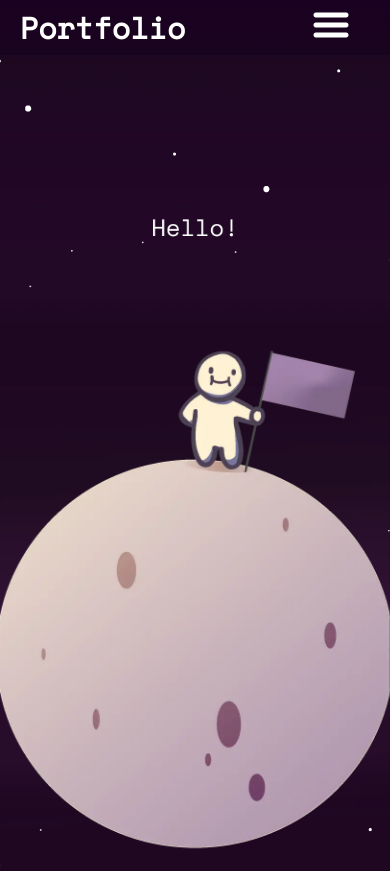
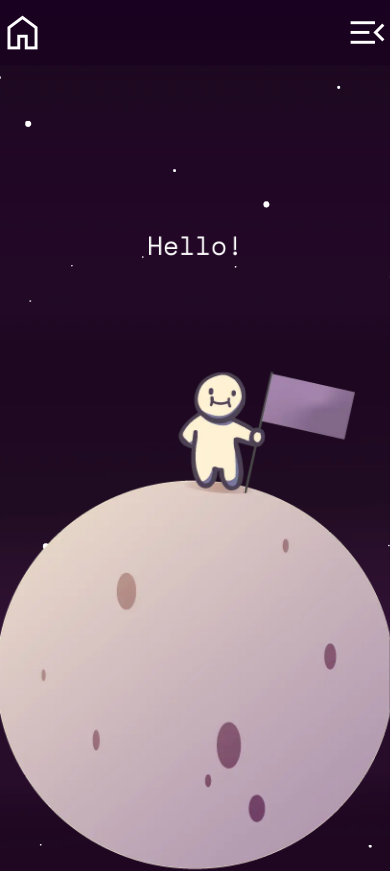
Before and after one commit to JerSabino/website, a React (Vite) app in the folder portfolio/: page / in a window 390 px wide. Shown: the top 871 px of the page. Built offline with nearby package versions, Linux system fonts and the light colour scheme.

Commit message:
Fixes to navbar

```diff
--- a/portfolio/index.html
+++ b/portfolio/index.html
@@ -3,6 +3,7 @@
   <head>
     <meta charset="UTF-8" />
     <link rel="icon" type="image/svg+xml" href="/vite.svg" />
+    <link rel="stylesheet" href="https://fonts.googleapis.com/css2?family=Material+Symbols+Outlined:opsz,wght,FILL,GRAD@20..48,100..700,0..1,-50..200" />
     <meta name="viewport" content="width=device-width, initial-scale=1.0" />
     <title>JS</title>
   </head>
--- a/portfolio/src/components/Navbar/Navbar.jsx
+++ b/portfolio/src/components/Navbar/Navbar.jsx
@@ -10,31 +10,23 @@ export const Navbar = () => {
 
   return (
     <nav className={styles.navbar}>
-      <a className={styles.title} href="/">
-        Portfolio
-      </a>
+      <a class="material-symbols-outlined" href="#hero" id={styles['icon']}>home</a>
       <div className={styles.menu}>
-        <img
-          className={styles.menuBtn}
-          src={
-            menuOpen
-              ? getImageUrl("nav/hamburgerCloseIcon.png")
-              : getImageUrl("nav/hamburgerIcon.png")}
-          alt="menu-button"
-          onClick={() => setMenuOpen(!menuOpen)}
-        />
+        { menuOpen
+          ? <span class="material-symbols-outlined" id={styles['hamburger']} onClick={() => setMenuOpen(!menuOpen)}>menu</span>
+          : <span class="material-symbols-outlined" id={styles['hamburger']} onClick={() => setMenuOpen(!menuOpen)}>menu_open</span>}
         <ul
           className={`${styles.menuItems} ${menuOpen && styles.menuOpen}`}
           onClick={() => setMenuOpen(false)}
         >
           <Tooltip text={"About"}>
-            <li><a href="#about">About</a></li>
+            <li><a class="material-symbols-outlined" href="#about" id={styles['icon']}>info</a></li>
           </Tooltip>
           <Tooltip text={"Experience"}>
-            <li><a href="#experience">Experience</a></li>
+            <li><a class="material-symbols-outlined" href="#experience" id={styles['icon']}>code</a></li>
           </Tooltip>
           <Tooltip text={"Contact"}>
-            <li><a href="#contact">Contact</a></li>
+            <li><a class="material-symbols-outlined" href="#contact" id={styles['icon']}>mail</a></li>
           </Tooltip>
         </ul>
       </div>
--- a/portfolio/src/components/Navbar/Navbar.module.css
+++ b/portfolio/src/components/Navbar/Navbar.module.css
@@ -3,7 +3,6 @@
 .navbar {
   background: linear-gradient(0deg, rgba(23, 3, 29, 0.712), rgb(26, 1, 34));
   display: flex;
-  align-items: center;
   justify-content: space-between;
   padding: 5px 20px;
   z-index: 99;
@@ -35,17 +34,30 @@
   display: none;
 }
 
+#hamburger {
+  display: none;
+  font-size: 45px;
+  color: white;
+  cursor: pointer;
+}
+
+#icon {
+  font-size: 45px;
+  color: white;
+  cursor: pointer;
+  text-decoration: none;
+}
+
 @media screen and (max-width: 830px) {
   .navbar {
     flex-direction: column;
-    align-items: flex-start;
     width: 100%;
+    padding: 10px 0px;
   }
 
   .menu {
     position: absolute;
     right: 0;
-    margin-right: 10%;
     flex-direction: column;
     align-items: flex-end;
     gap: 11px;
@@ -53,21 +65,20 @@
   }
 
   .menuBtn {
-    display: block;
+    display: flex;
     cursor: pointer;
   }
 
   .menuItems {
     display: none;
     flex-direction: column;
-    align-items: center;
     gap: 13px;
     border-radius: 10px;
     background: rgb(25,55,109);
     background: linear-gradient(
       0deg,
-    rgba(30, 1, 37, 0.616) 0%,
-    rgb(42, 24, 48) 100%
+    rgba(14, 2, 17, 0.616) 0%,
+    rgb(8, 1, 10) 100%
     );
     padding: 24px 33px;
     box-shadow: 0 0 4px 0 rgba(0, 0, 0, 0.25);
@@ -77,4 +88,8 @@
     display: flex;
     z-index: 1;
   }
+
+  #hamburger {
+    display: flex;
+  }
 }
--- a/portfolio/src/components/ParallaxScroll/ParallaxScroll.jsx
+++ b/portfolio/src/components/ParallaxScroll/ParallaxScroll.jsx
@@ -7,7 +7,7 @@ import styles from "./ParallaxScroll.module.css";
 export const ParallaxScroll = () => {
 
   return (
-      <ParallaxBanner
+      <ParallaxBanner id="hero"
         layers={[
           /* Space Background */
           { image: '../../../assets/layers/1x/webp/space3.webp', speed: 0 },
@@ -20,7 +20,7 @@ export const ParallaxScroll = () => {
           /* Headline */
           { speed: -5,
             translateY: [-35, -15],
-            scale: [1, 0.5],
+            scale: [1, 0.65],
             children: (
               <div className={styles.header}>
                 Hello!
--- a/portfolio/src/components/Tooltip/Tooltip.module.css
+++ b/portfolio/src/components/Tooltip/Tooltip.module.css
@@ -8,7 +8,7 @@
 .tooltip {
   position: absolute;
   top: calc(-100% -50px);
-  transform: translateX(10%);
+  transform: translateX(-15%);
   background-color: rgba(17, 4, 19, 0.9);
   color: white;
   padding: 10px;
--- a/portfolio/src/vars.css
+++ b/portfolio/src/vars.css
@@ -1,4 +1,5 @@
 @import url('https://fonts.googleapis.com/css2?family=Space+Mono&family=VT323&display=swap');
+
 
 :root {
   /* Colors */
```
